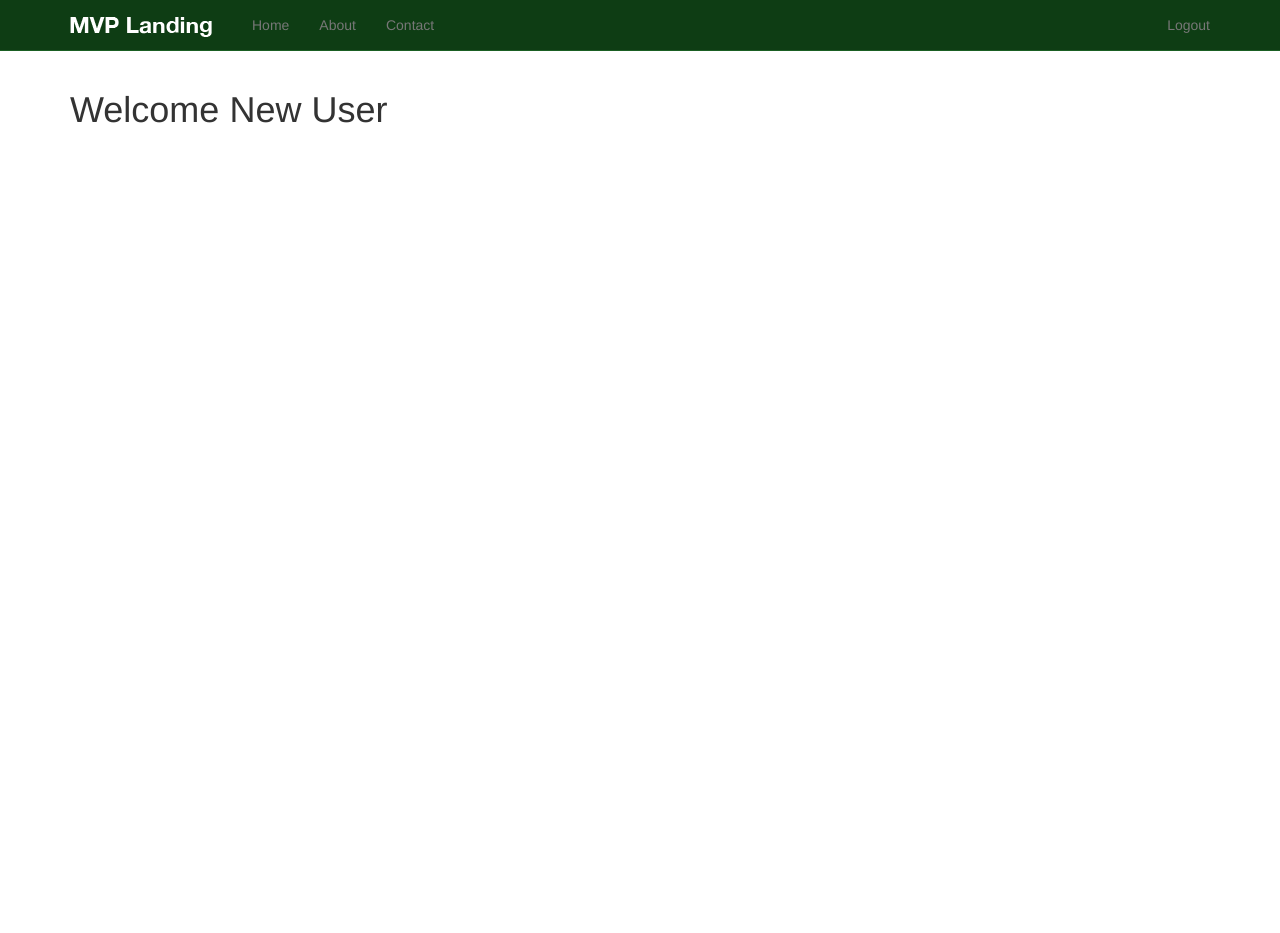
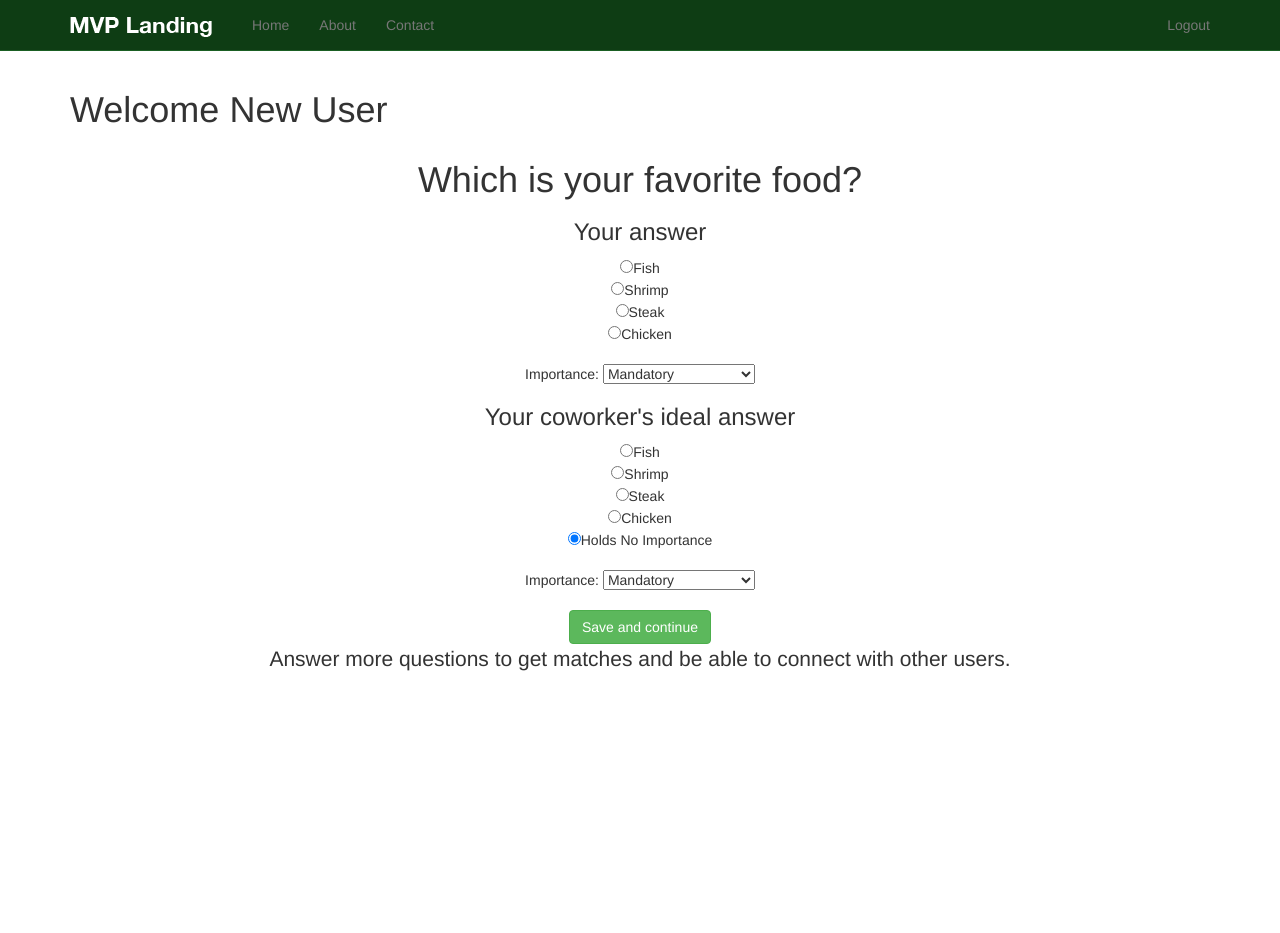
Before and after one commit to loafbaker/django_matchmaker, a Django app: page / in a window 1280 px wide. Shown: the top 933 px of the page. Run offline with Django 3.2, Linux system fonts and the light colour scheme; a user stored in the database is signed in; data comes from the database, SQL or seed files in the repository; both versions use the stored data as it was after the commit; some libraries are stand-ins or nearby versions.

Commit message:
Improve dashboard

```diff
--- a/dashboard/views.py
+++ b/dashboard/views.py
@@ -7,6 +7,7 @@ from django.core.mail import send_mail
 from jobs.models import Job, Employer, Location
 from likes.models import UserLike
 from matches.models import Match, PositionMatch, EmployerMatch, LocationMatch
+from questions.forms import UserResponseForm
 from questions.models import Question
 from newsletter.forms import ContactForm, SignUpForm
 from newsletter.models import SignUp
@@ -31,6 +32,9 @@ def home(request):
             new_user = True
 
         queryset = Question.objects.all().order_by('-timestamp')
+        if queryset.count() > 0:
+            question_instance = queryset.order_by('?').first()
+        question_form = UserResponseForm()
         context = {
             "matches": matches,
             "queryset": queryset,
@@ -39,6 +43,8 @@ def home(request):
             "employers": employers,
             "mutual_likes": mutual_likes,
             "new_user": new_user,
+            "question_form": question_form,
+            "question_instance": question_instance,
         }
         return render(request, "dashboard/home.html", context)
 
--- a/templates/dashboard/home.html
+++ b/templates/dashboard/home.html
@@ -8,11 +8,26 @@
 
 <h1>Welcome New User</h1>
 
+<div class="row">
+  <div class="col-sm-12">
+  {% include 'questions/user_response_form.html' with instance=question_instance form=question_form center_text=True %}
+  </div>
+</div>
+
+<div class="row">
+  <div class="col-sm-12">
+    <p class="lead text-center">
+      Answer more questions to get matches and be able to connect with other users.
+    </p>
+  </div>
+</div>
+
 {% else %}
 
 <div class="row">
   <div class="col-sm-8">
-    <h1>Dashboard</h1>
+
+  {% include 'questions/user_response_form.html' with instance=question_instance form=question_form title_size=3 center_text=True %}
 
   {% if mutual_likes %}
     <div class="col-sm-12">
--- /dev/null
+++ b/templates/questions/user_response_form.html
@@ -0,0 +1,41 @@
+<div class="{% if center_text %}text-center{% endif %}">
+<form method="POST" action="{% url 'question_single' instance.id %}">{% csrf_token %}
+  {{ form.errors }}
+
+  {% if title_size %}
+  <h{{ title_size }}>{{ instance.text }}</h{{ title_size }}>
+  {% else %}
+  <h1>{{ instance.text }}</h1>
+  {% endif %}
+  <input type="hidden" name="question_id" value="{{ instance.id }}" />
+
+  {% if title_size %}
+  <h{{ title_size|add:1 }}>Your answer</h{{ title_size|add:1 }}>
+  {% else %}
+  <h3>Your answer</h3>
+  {% endif %}
+{% for ans in instance.answer_set.all %}
+  <input type="radio" name="answer_id" value="{{ ans.id }}" {% if user_answer.my_answer.id == ans.id %}checked="checked"{% endif %} />{{ ans.text }}</br>
+{% endfor %}
+
+  <br/>
+  Importance: {{ form.importance_level }}
+
+  {% if title_size %}
+  <h{{ title_size|add:1 }}>Your coworker's ideal answer</h{{ title_size|add:1 }}>
+  {% else %}
+  <h3>Your coworker's ideal answer</h3>
+  {% endif %}
+{% for ans in instance.answer_set.all %}
+  <input type="radio" name="their_answer_id" value="{{ ans.id }}" {% if user_answer.their_answer.id == ans.id %}checked="checked"{% endif %} />{{ ans.text }}</br>
+{% endfor %}
+  <input type="radio" name="their_answer_id" value="-1" {% if not user_answer.their_answer %}checked="checked"{% endif %} />Holds No Importance</br>
+
+  <br/>
+  Importance: {{ form.their_importance_level }}
+
+  <br/><br/>
+  <input class="btn btn-success" type="submit" value="Save and continue" />
+
+</form>
+</div>
```
Also changed, not shown: templates/questions/single.html (+1 -27 lines), README.md, db.sqlite3.
